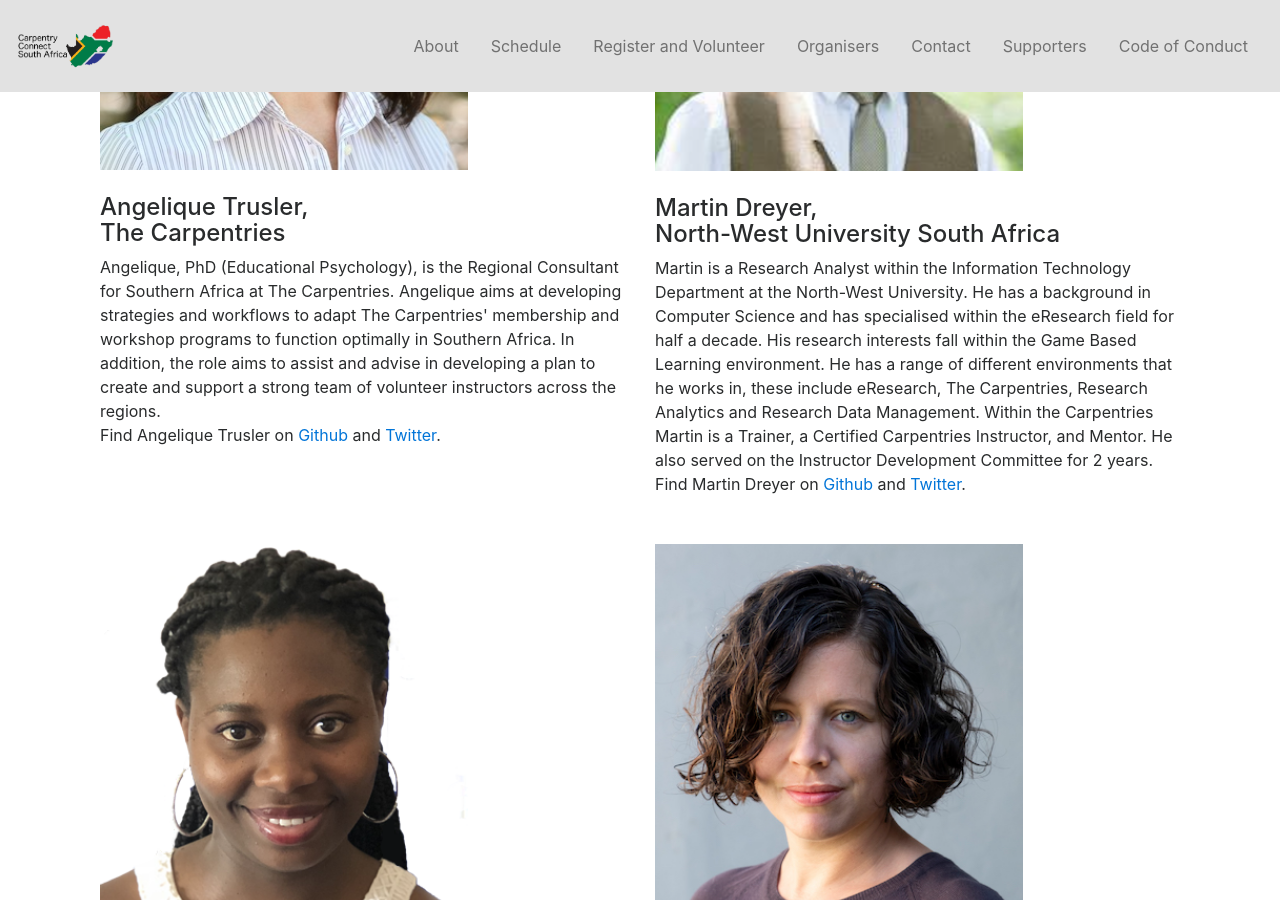
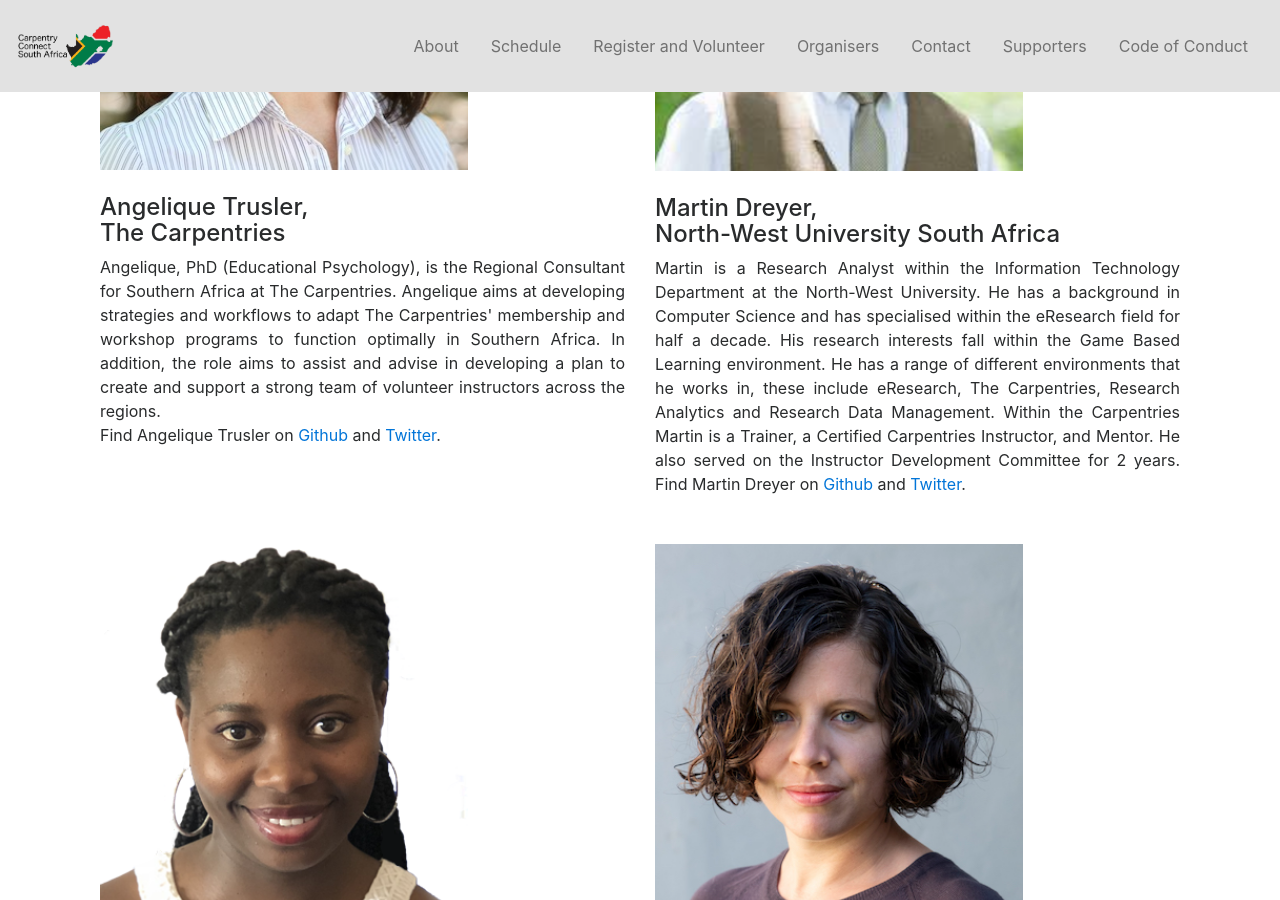
Before and after one commit to CarpentryConnect/za.carpentryconnect.org, a Jekyll site: the page built from index.html, in a window 1280 px wide and 900 px high, scrolled down 3981 px. Built offline with Jekyll 4.4.1, drawn with Linux system fonts in a browser that asks for light colours; nearby versions of some CDN libraries.

Commit message:
align="justify" addedd to bios

```diff
--- a/index.html
+++ b/index.html
@@ -234,31 +234,31 @@ layout: default
                 <img src="{{site.baseurl}}/assets/images/atrusler.jpg" alt="Angelique Trusler" />
                 <br><br>
                 <h4> Angelique Trusler, <br>The Carpentries</h4>
-                <p>Angelique, PhD (Educational Psychology), is the Regional Consultant for Southern Africa at The Carpentries. Angelique aims at developing strategies and workflows to adapt The Carpentries' membership and workshop programs to function optimally in Southern Africa. In addition, the role aims to assist and advise in developing a plan to create and support a strong team of volunteer instructors across the regions.<br>Find Angelique Trusler on <a href="https://github.com/elletjies">Github</a> and <a href="https://twitter.com/AngeliquePhd">Twitter</a>.<br></p>
+                <p align="justify">Angelique, PhD (Educational Psychology), is the Regional Consultant for Southern Africa at The Carpentries. Angelique aims at developing strategies and workflows to adapt The Carpentries' membership and workshop programs to function optimally in Southern Africa. In addition, the role aims to assist and advise in developing a plan to create and support a strong team of volunteer instructors across the regions.<br>Find Angelique Trusler on <a href="https://github.com/elletjies">Github</a> and <a href="https://twitter.com/AngeliquePhd">Twitter</a>.<br></p>
             </div>
             <div class="col-md-6" id="organiser">
                 <img src="{{site.baseurl}}/assets/images/mdreyer.png" alt="Martin Dreyer" />
                 <br><br>
                 <h4> Martin Dreyer, <br>North-West University South Africa</h4>
-                <p>Martin is a Research Analyst within the Information Technology Department at the North-West University. He has a background in Computer Science and has specialised within the eResearch field for half a decade. His research interests fall within the Game Based Learning environment. He has a range of different environments that he works in, these include eResearch, The Carpentries, Research Analytics and Research Data Management. Within the Carpentries Martin is a Trainer, a Certified Carpentries Instructor, and Mentor. He also served on the Instructor Development Committee for 2 years. Find Martin Dreyer on <a href="https://github.com/Amfdrey">Github</a> and <a href="https://twitter.com/NWU_eResearch">Twitter</a>.<br></p>
+                <p align="justify">Martin is a Research Analyst within the Information Technology Department at the North-West University. He has a background in Computer Science and has specialised within the eResearch field for half a decade. His research interests fall within the Game Based Learning environment. He has a range of different environments that he works in, these include eResearch, The Carpentries, Research Analytics and Research Data Management. Within the Carpentries Martin is a Trainer, a Certified Carpentries Instructor, and Mentor. He also served on the Instructor Development Committee for 2 years. Find Martin Dreyer on <a href="https://github.com/Amfdrey">Github</a> and <a href="https://twitter.com/NWU_eResearch">Twitter</a>.<br></p>
             </div>
             <div class="col-md-6" id="organiser">
                 <img src="{{site.baseurl}}/assets/images/msetaka.png" alt="Mmasibidi Setaka" />
                 <br><br>
                 <h4> Mmasibidi Setaka, <br>SADiLaR</h4>
-                <p>Mmasibidi Setaka is a Sesotho language researcher at the South African Centre for Digital Language Resources (SADiLaR). She is passionate about her research into the digital sphere of this language as well as research in the area of lexicography. As a researcher at SADiLaR, Ms Setaka is always working on a variety of different projects within the scope of Digital Humanities and her research in lexicography for the Sesotho language. She is a Digital Humanities scholar and part of her responsibilities at SADiLaR include introducing Digital Humanities, digital methods and digital tools to the broader South African community of researchers, hosting and organising workshops in both Digital Humanities and Linguistics. She is an EXCO member for Digital Humanities of Southern Africa (DHASA), instructor at the Carpentries and honoured to be part of the organising committee for CarpentryConnect South Africa. She has organised local and international workshops including the Resources for African Indigenous Languages (RAIL) workshop which was part of LREC 2020. You can reach Mmasibidi Setaka via <a href="mailto:mailto:Mmasibidi.Setaka@nwu.ac.za">email</a> and <a href="https://twitter.com/mmasibidi4">Twitter</a>.<br></p>
+                <p align="justify">Mmasibidi Setaka is a Sesotho language researcher at the South African Centre for Digital Language Resources (SADiLaR). She is passionate about her research into the digital sphere of this language as well as research in the area of lexicography. As a researcher at SADiLaR, Ms Setaka is always working on a variety of different projects within the scope of Digital Humanities and her research in lexicography for the Sesotho language. She is a Digital Humanities scholar and part of her responsibilities at SADiLaR include introducing Digital Humanities, digital methods and digital tools to the broader South African community of researchers, hosting and organising workshops in both Digital Humanities and Linguistics. She is an EXCO member for Digital Humanities of Southern Africa (DHASA), instructor at the Carpentries and honoured to be part of the organising committee for CarpentryConnect South Africa. She has organised local and international workshops including the Resources for African Indigenous Languages (RAIL) workshop which was part of LREC 2020. You can reach Mmasibidi Setaka via <a href="mailto:mailto:Mmasibidi.Setaka@nwu.ac.za">email</a> and <a href="https://twitter.com/mmasibidi4">Twitter</a>.<br></p>
             </div>
             <div class="col-md-6" id="organiser">
                 <img src="{{site.baseurl}}/assets/images/sschafer.jpg" alt="Sarah Schäfer" />
                 <br><br>
                 <h4> Sarah Schäfer, <br>University of Western Cape, South Africa</h4>
-                <p>Sarah Schäfer is a Research Data Specialist and Digital Curator at the eResearch Office at the University of the Western Cape. Her background is in Digital Cultural Heritage, and she has an interest in Digital Archives, Digital Humanities, collections management and the intersection of the arts and computing. Sarah loves that the realm of digital curation draws and benefits from knowledge in diverse areas, and involves more than cursory understandings of archiving and research data – it requires theoretical understanding and practical applications of various aspects, including Open Access, data repositories, data handling, media and formats, metadata and research data management. Sarah is a founding member of the Network for Digital Humanities in Africa, and is on the Library Carpentry Advisory Group. She is also a Certified Carpentries Instructor. You can reach Sarah Schäfer via <a href="mailto:sarah.kate.schafer@gmail.com">email</a> and <a href="https://twitter.com/SarahKateism">Twitter</a>.<br></p>
+                <p align="justify">Sarah Schäfer is a Research Data Specialist and Digital Curator at the eResearch Office at the University of the Western Cape. Her background is in Digital Cultural Heritage, and she has an interest in Digital Archives, Digital Humanities, collections management and the intersection of the arts and computing. Sarah loves that the realm of digital curation draws and benefits from knowledge in diverse areas, and involves more than cursory understandings of archiving and research data – it requires theoretical understanding and practical applications of various aspects, including Open Access, data repositories, data handling, media and formats, metadata and research data management. Sarah is a founding member of the Network for Digital Humanities in Africa, and is on the Library Carpentry Advisory Group. She is also a Certified Carpentries Instructor. You can reach Sarah Schäfer via <a href="mailto:sarah.kate.schafer@gmail.com">email</a> and <a href="https://twitter.com/SarahKateism">Twitter</a>.<br></p>
             </div>
             <div class="col-md-6" id="organiser">
                 <img src="{{site.baseurl}}/assets/images/smosidi.jpg" alt="Sebastian Mosidi" />
                 <br><br>
                 <h4> Sebastian Mosidi, <br>North-West University South Africa</h4>
-                <p>Sebastian is a Information Technology Business Analyst at the North-West University with over five-years technical experience in the Education and Retail industry. He has a great interest in Data Analytics. Sebastian is a Certified Carpentry Instructor who aims to continue growing the Carpentry community in Southern Africa. You can reach Sebastian Mosidi, via <a href="mailto:saamosidi@gmail.com">email</a> and <a href="https://twitter.com/NWU_eResearch">Twitter</a>.<br></p>
+                <p align="justify">Sebastian is a Information Technology Business Analyst at the North-West University with over five-years technical experience in the Education and Retail industry. He has a great interest in Data Analytics. Sebastian is a Certified Carpentry Instructor who aims to continue growing the Carpentry community in Southern Africa. You can reach Sebastian Mosidi, via <a href="mailto:saamosidi@gmail.com">email</a> and <a href="https://twitter.com/NWU_eResearch">Twitter</a>.<br></p>
             </div>
         </div>
     </div>
```
